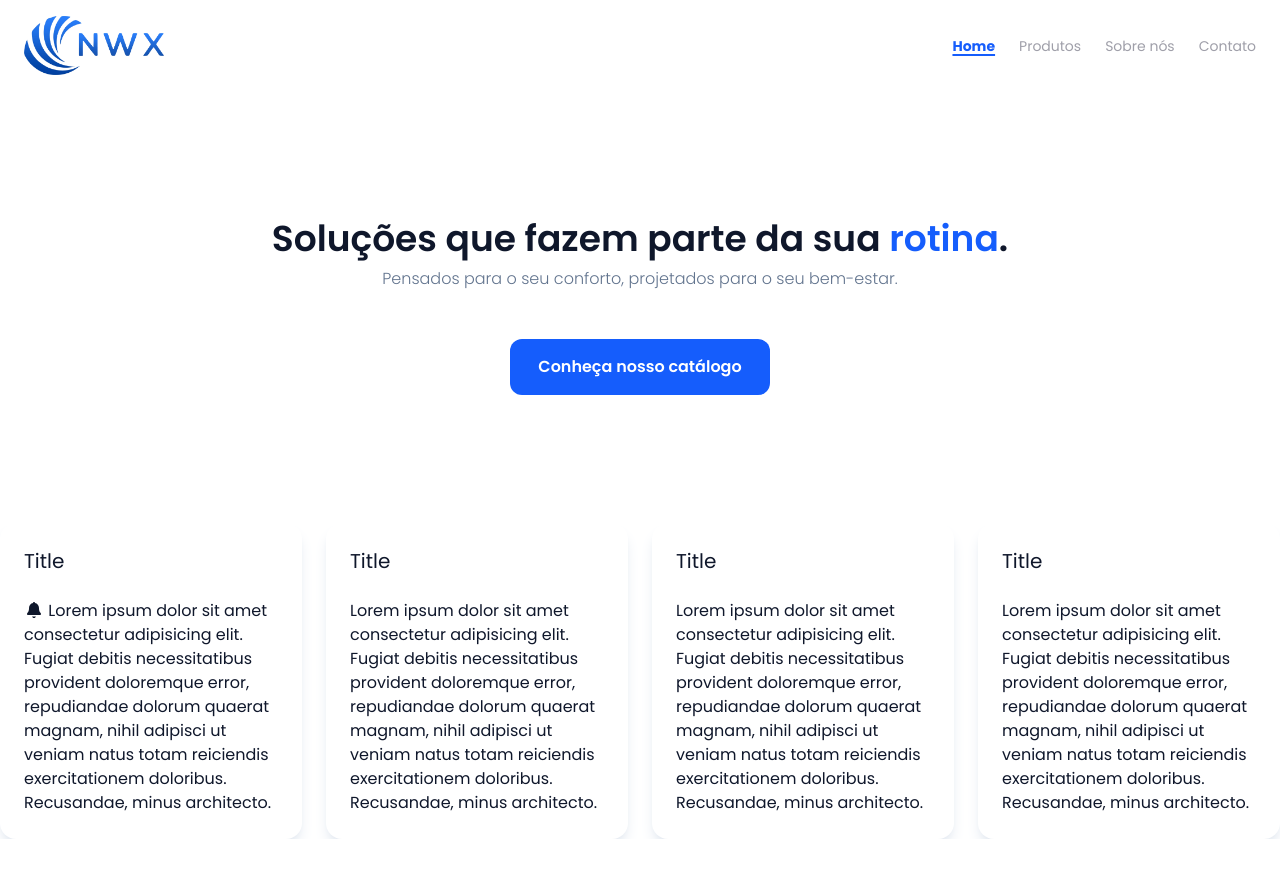
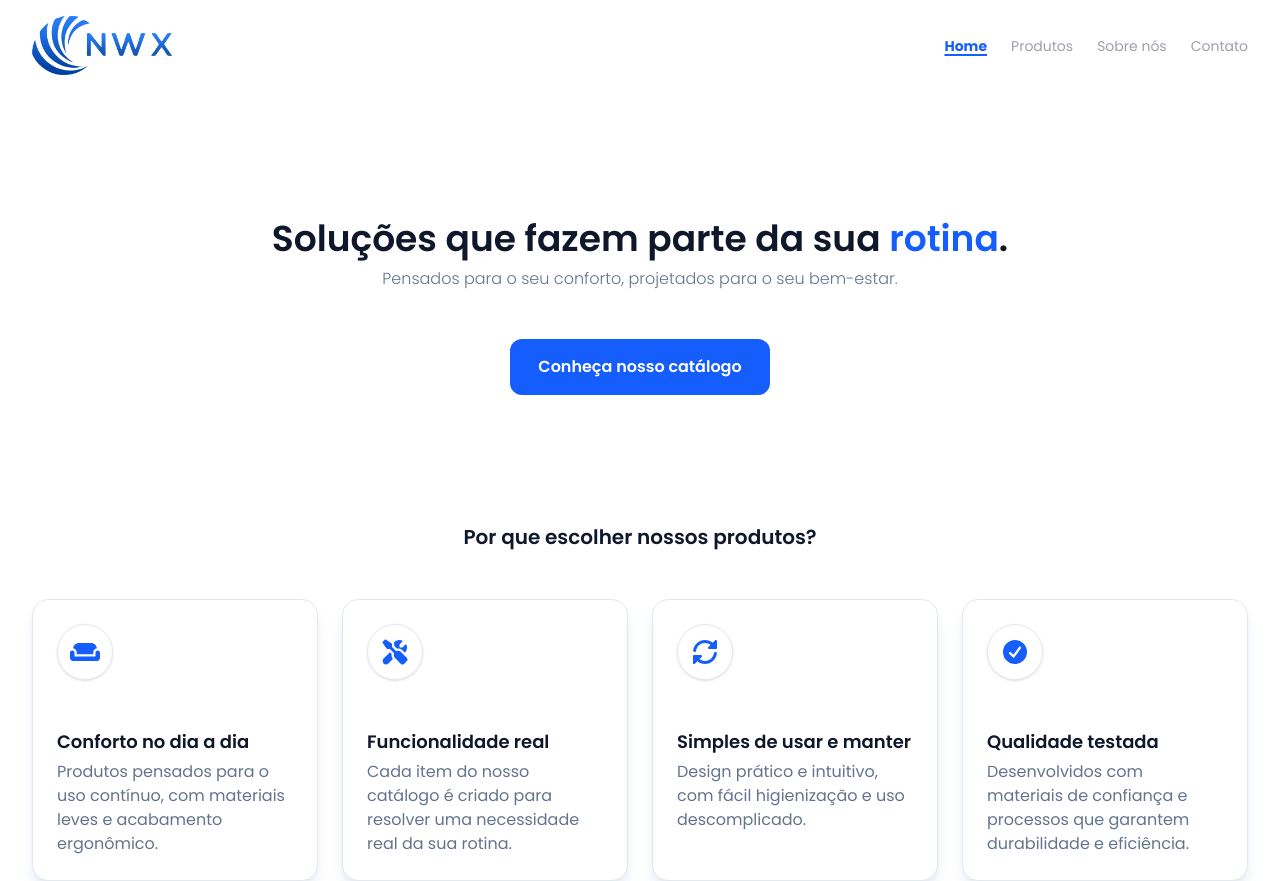
Before and after one commit to gabrielgua/nwxgroup-landing, a Vue app: page / in a window 1280 px wide. Before the commit the page ends 839 px from the top, so only its background shows below. Built offline with nearby package versions, Linux system fonts and the light colour scheme.

Commit message:
add info cards to homeView

```diff
--- a/src/components/Card.vue
+++ b/src/components/Card.vue
@@ -1,11 +1,16 @@
 <template>
 
-  <div class="bg-white p-6 text-text-primary space-y-6 rounded-2xl shadow-lg shadow-slate-200">
-    <p class="text-xl">
-      <slot name="card-title" />
-    </p>
-    <p>
-      <slot />
-    </p>
+  <div class="bg-white p-6 space-y-12 rounded-2xl shadow-lg shadow-slate-200 border border-slate-200 ">
+    <div class="self-center">
+      <slot name="card-icon"></slot>
+    </div>
+    <div class="space-y-1">
+      <p class="text-lg font-semibold text-text-primary">
+        <slot name="card-title" />
+      </p>
+      <p class="text-text-secondary">
+        <slot />
+      </p>
+    </div>
   </div>
 </template>
--- a/src/components/Container.vue
+++ b/src/components/Container.vue
@@ -6,6 +6,6 @@
 
 <style lang="css">
 .container-custom {
-  width: min(1536px, 100% - 3rem);
+  width: min(1337px, 100% - 4rem);
 }
 </style>
--- a/src/components/Hero.vue
+++ b/src/components/Hero.vue
@@ -1,13 +1,16 @@
+<script setup lang="ts">
+import Container from './Container.vue';
+
+</script>
+
 <template>
 
-  <div class="w-full py-32 bg-cover bg-center grid place-items-center">
-    <div class="container mx-auto w-full grid place-items-center ">
-      <div class="max-w-max space-y-2 grid place-items-center">
-        <p class="font-semibold text-4xl text-text-primary">Soluções que fazem parte da sua <span
-            class="text-primary">rotina</span>.</p>
-        <p class="mb-12 font-light text-slate-500">Pensados para o seu conforto, projetados para o seu bem-estar.</p>
-        <button class="bg-primary rounded-xl p-4 px-7 text-white font-semibold">Conheça nosso catálogo</button>
-      </div>
+  <Container class="grid place-items-center py-32">
+    <div class="max-w-max space-y-2 grid place-items-center text-center">
+      <p class="font-semibold text-4xl text-text-primary">Soluções que fazem parte da sua <span
+          class="text-primary">rotina</span>.</p>
+      <p class="mb-12 font-light text-slate-500">Pensados para o seu conforto, projetados para o seu bem-estar.</p>
+      <button class="bg-primary rounded-xl p-4 px-7 text-white font-semibold">Conheça nosso catálogo</button>
     </div>
-  </div>
+  </Container>
 </template>
--- a/src/components/Icon.vue
+++ b/src/components/Icon.vue
@@ -1,3 +1,7 @@
+<script lang="ts" setup>
+defineProps<{ icon: string }>();
+</script>
+
 <template>
-  <faicon icon="bell"></faicon>
+  <faicon :icon="icon" class="text-primary" />
 </template>
--- a/src/views/HomeView.vue
+++ b/src/views/HomeView.vue
@@ -1,5 +1,6 @@
 <script setup lang="ts">
 import Card from '@/components/Card.vue';
+import Container from '@/components/Container.vue';
 import Hero from '@/components/Hero.vue';
 import Icon from '@/components/Icon.vue';
 
@@ -7,31 +8,47 @@ import Icon from '@/components/Icon.vue';
 
 <template>
   <Hero />
-  <div class="grid md:grid-cols-2 lg:grid-cols-4 gap-6 container mx-auto ">
+  <Container class="space-y-12">
+    <p class="text-xl font-semibold text-text-primary text-center">Por que escolher nossos produtos?</p>
+    <div class="grid md:grid-cols-2 lg:grid-cols-4 gap-6">
       <Card>
-      <template #card-title>Title</template>
-      <Icon />
-      Lorem ipsum dolor sit amet consectetur adipisicing elit. Fugiat debitis necessitatibus provident doloremque error,
-      repudiandae dolorum quaerat magnam, nihil adipisci ut veniam natus totam reiciendis exercitationem doloribus.
-      Recusandae, minus architecto.
+        <template #card-icon>
+          <div class="grid place-items-center size-14 border border-slate-200 rounded-full shadow">
+            <Icon icon="couch" class="text-2xl" />
+          </div>
+        </template>
+        <template #card-title>Conforto no dia a dia</template>
+        Produtos pensados para o uso contínuo, com materiais leves e acabamento ergonômico.
       </Card>
       <Card>
-      <template #card-title>Title</template>
-      Lorem ipsum dolor sit amet consectetur adipisicing elit. Fugiat debitis necessitatibus provident doloremque error,
-      repudiandae dolorum quaerat magnam, nihil adipisci ut veniam natus totam reiciendis exercitationem doloribus.
-      Recusandae, minus architecto.
+        <template #card-icon>
+          <div class="grid place-items-center size-14 border border-slate-200 rounded-full shadow">
+            <Icon icon="tools" class="text-2xl" />
+          </div>
+        </template>
+        <template #card-title>Funcionalidade real</template>
+        Cada item do nosso catálogo é criado para resolver uma necessidade real da sua rotina.
       </Card>
       <Card>
-      <template #card-title>Title</template>
-      Lorem ipsum dolor sit amet consectetur adipisicing elit. Fugiat debitis necessitatibus provident doloremque error,
-      repudiandae dolorum quaerat magnam, nihil adipisci ut veniam natus totam reiciendis exercitationem doloribus.
-      Recusandae, minus architecto.
+        <template #card-icon>
+          <div class="grid place-items-center size-14 border border-slate-200 rounded-full shadow">
+            <Icon icon="sync-alt" class="text-2xl" />
+          </div>
+        </template>
+        <template #card-title>Simples de usar e manter</template>
+        Design prático e intuitivo, com fácil higienização e uso descomplicado.
       </Card>
       <Card>
-      <template #card-title>Title</template>
-      Lorem ipsum dolor sit amet consectetur adipisicing elit. Fugiat debitis necessitatibus provident doloremque error,
-      repudiandae dolorum quaerat magnam, nihil adipisci ut veniam natus totam reiciendis exercitationem doloribus.
-      Recusandae, minus architecto.
+        <template #card-icon>
+          <div class="grid place-items-center size-14 border border-slate-200 rounded-full shadow">
+            <Icon icon="check-circle" class="text-2xl" />
+          </div>
+        </template>
+        <template #card-title>Qualidade testada</template>
+        Desenvolvidos com materiais de confiança e processos que garantem durabilidade e eficiência.
       </Card>
     </div>
+
+
+  </Container>
 </template>
```
Lines whose indentation alone changed are shown as unchanged.
